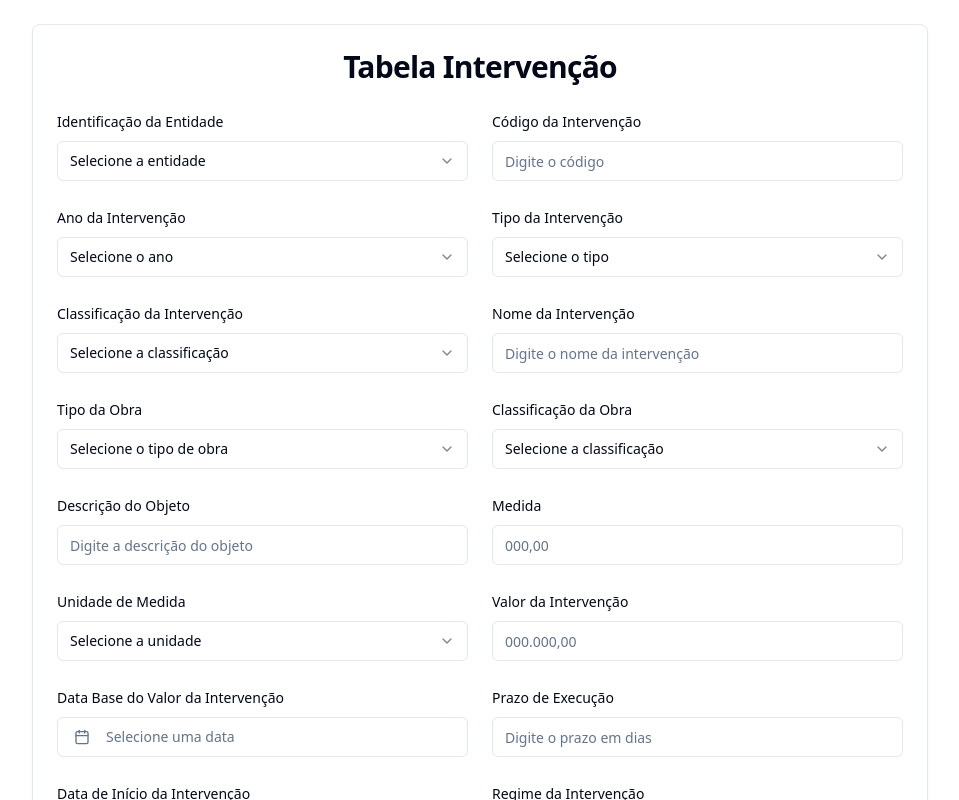
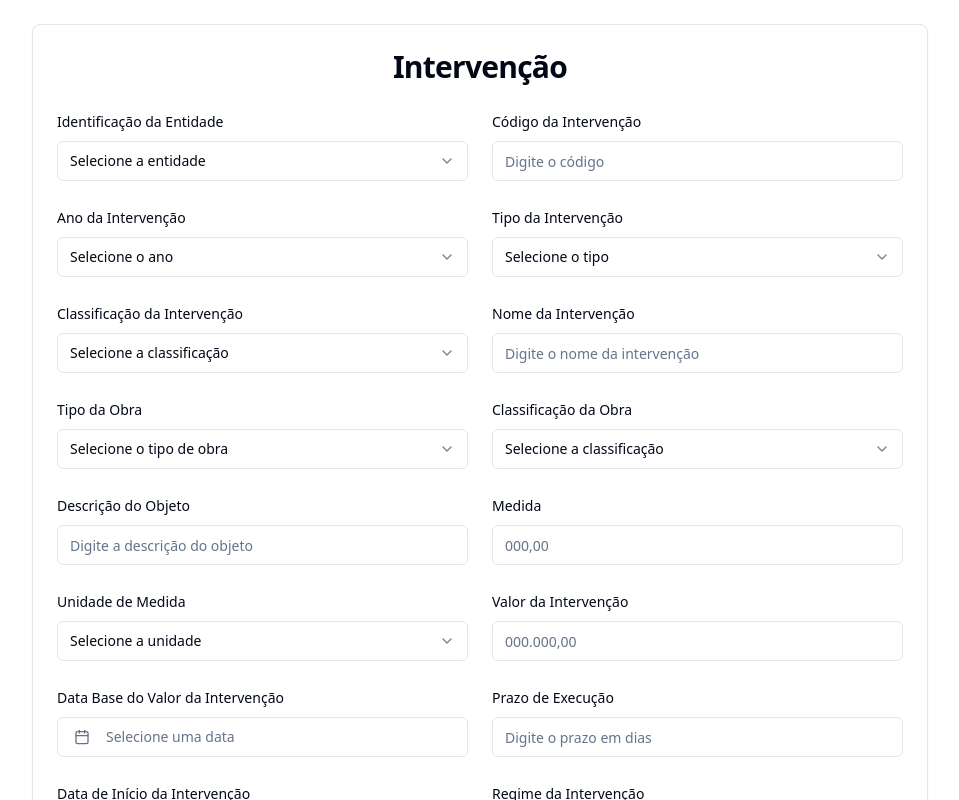
Before and after one commit to ThiagoMarcinko/sim-am-op-txt-56, a React (Vite) app: page /tabela-intervencao in a window 1280 px wide. Shown: the top 800 px of the page, without its empty margins (160-1119 px from the left). Built offline with nearby package versions, Linux system fonts and the light colour scheme.

Commit message:
Rename page to Intervenção
Rename the page "Tabela Intervenção" to "Intervenção" in the application.

```diff
--- a/src/pages/TabelaIntervencao.tsx
+++ b/src/pages/TabelaIntervencao.tsx
@@ -1,3 +1,4 @@
+
 import React, { useState } from 'react';
 import { Button } from '@/components/ui/button';
 import { Input } from '@/components/ui/input';
@@ -112,7 +113,7 @@ const TabelaIntervencao = () => {
       <div className="max-w-4xl mx-auto">
         <Card>
           <CardHeader>
-            <CardTitle className="text-3xl font-bold text-center">Tabela Intervenção</CardTitle>
+            <CardTitle className="text-3xl font-bold text-center">Intervenção</CardTitle>
           </CardHeader>
           <CardContent className="space-y-6">
             <div className="grid grid-cols-1 md:grid-cols-2 gap-6">
```
